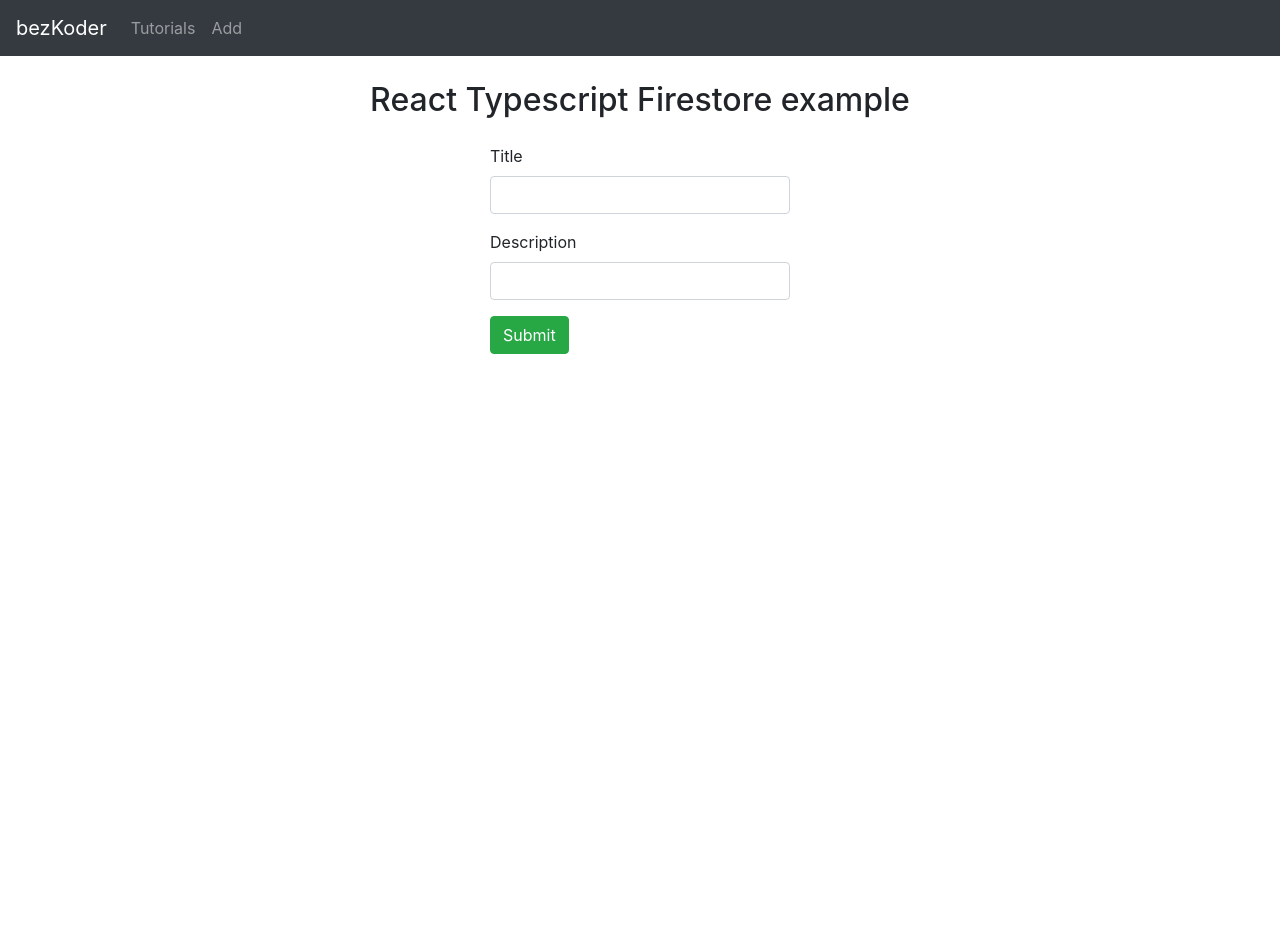
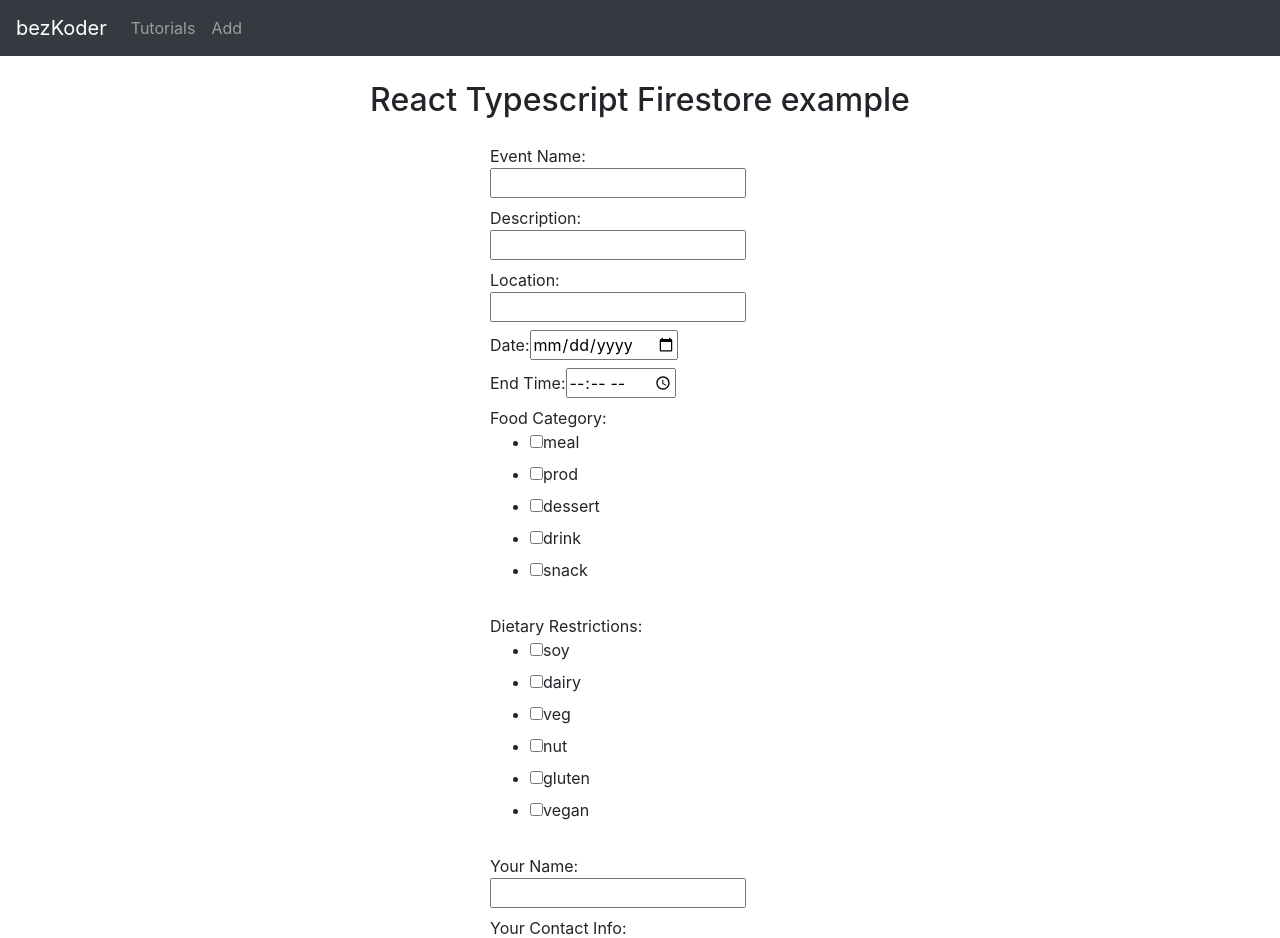
Before and after one commit to cathli66/college-food-insecurity, a React (Create React App) app: page /add in a window 1280 px wide. Shown: the top 938 px of the page. Before the commit the page ends 800 px from the top, so only its background shows below. Built offline with nearby package versions, Linux system fonts and the light colour scheme.

Commit message:
Implemented food posts

```diff
--- a/src/App.tsx
+++ b/src/App.tsx
@@ -3,7 +3,8 @@ import { Switch, Route, Link } from "react-router-dom";
 import "bootstrap/dist/css/bootstrap.min.css";
 import './App.css';
 
-import AddTutorial from "./components/add-tutorial.component";
+// import AddTutorial from "./components/add-tutorial.component";
+import AddPost from "./components/add-post.component";
 import TutorialsList from "./components/tutorials-list.component";
 
 class App extends Component {
@@ -32,7 +33,7 @@ class App extends Component {
           <h2>React Typescript Firestore example</h2>
           <Switch>
             <Route exact path={["/", "/tutorials"]} component={TutorialsList} />
-            <Route exact path="/add" component={AddTutorial} />
+            <Route exact path="/add" component={AddPost} />
           </Switch>
         </div>
       </div>
--- /dev/null
+++ b/src/components/add-post.component.tsx
@@ -0,0 +1,239 @@
+import { Component } from "react";
+import PostDataService from "../services/food-post.service";
+import FoodPostData from '../types/post.type';
+
+type Props = {};
+
+type State = FoodPostData & {
+  submitted: boolean
+};
+
+export default class AddPost extends Component<Props, State> {
+
+  checkedStateRestrict: any;
+  restrictions: string[] = ["soy", "dairy", "veg", "nut", "gluten", "vegan"];
+  categories: string[] = ["meal", "prod", "dessert", "drink", "snack"];
+
+  constructor(props: Props) {
+    super(props);
+    this.savePost = this.savePost.bind(this);
+    this.newPost = this.newPost.bind(this);
+
+    this.state = {
+      name: "",
+      description: "",
+      location: "",
+      date: "",
+      time: "",
+      restrict: [],
+      person: "",
+      contact: "",
+      category: [],
+
+      submitted: false
+    };
+  }
+
+  savePost() {
+    let data = {
+      name: this.state.name,
+      description: this.state.description,
+      location: this.state.location,
+      date: this.state.date,
+      time: this.state.time,
+      restrict: this.state.restrict,
+      person: this.state.person,
+      contact: this.state.contact,
+      category: this.state.category
+    };
+
+    PostDataService.create(data)
+      .then(() => {
+        console.log("Created new item successfully!");
+        this.setState({
+          submitted: true,
+        });
+      })
+      .catch((e: Error) => {
+        console.log(e);
+      });
+  }
+
+  newPost() {
+    this.setState({
+      name: "",
+      description: "",
+      location: "",
+      date: "",
+      time: "",
+      restrict: [],
+      person: "",
+      contact: "",
+      category: [],
+
+
+      submitted: false,
+    });
+  }
+
+  render() {
+    return (
+      <div className="submit-form">
+        {this.state.submitted ? (
+          <div>
+            <h4>You submitted successfully!</h4>
+            <button className="btn btn-success" onClick={this.newPost}>
+              Add
+            </button>
+          </div>
+        ) : (
+          <form
+            // ref={formRef}
+            onSubmit={(e: React.SyntheticEvent) => {
+              e.preventDefault();
+              const target = e.target as typeof e.target & {
+                name: { value: string };
+                description: { value: string };
+                location: { value: string };
+                date: { value: string };
+                time: { value: string };
+                // restrict: { value: string[] };
+                person: { value: string };
+                contact: { value: string };
+                category: { value: string };
+              };
+
+              const restrictselected = this.restrictions.filter(
+                (r: string, index: number) => {
+                var elem = document.getElementById(r) as HTMLInputElement | null;
+                if(elem != null) {
+                  return elem.checked;
+                }
+                else return false;
+                } );
+
+                const categoryselected = this.categories.filter(
+                  (r: string, index: number) => {
+                  var elem = document.getElementById(r) as HTMLInputElement | null;
+                  if(elem != null) {
+                    return elem.checked;
+                  }
+                  else return false;
+                  } );
+
+              this.setState({
+                name: target.name.value,
+                description: target.description.value,
+                location: target.location.value,
+                date: target.date.value,
+                time: target.time.value,
+                restrict: restrictselected,
+                person: target.person.value,
+                contact: target.contact.value,
+                category: categoryselected,
+
+                submitted: true
+              }, () => this.savePost());
+            }}
+          >
+            <div>
+              <label>
+                Event Name:
+                <input type="text" name="name" required />
+              </label>
+            </div>
+            <div>
+              <label>
+                Description:
+                <input type="text" name="description" required />
+              </label>
+            </div>
+            <div>
+              <label>
+                Location:
+                <input type="text" name="location" required />
+              </label>
+            </div>
+            <div>
+              <label>
+                Date:
+                <input type="date" name="date" required />
+              </label>
+            </div>
+            <div>
+              <label>
+                End Time:
+                <input type="time" name="time" required />
+              </label>
+            </div>
+            <div>
+              <label>
+                Food Category:
+                <ul className="category-list">
+                  {this.categories.map((name, index) => {
+                    return (
+                      <li key={index}>
+                        <div className="category-list-item">
+                          <input
+                            type="checkbox"
+                            id={name}
+                            name={name}
+                            value={name}
+                            // checked={this.checkedStateRestrict[index]}
+                            // checked={true}
+                            // onChange={() => this.onChangeRestrict(index)}
+                          />
+                          <label htmlFor={name}>{name}</label>
+                        </div>
+                      </li>
+                    );
+                  })}
+                </ul>
+              </label>
+            </div>
+            <div>
+              <label>
+                Dietary Restrictions:
+                <ul className="dietary-list">
+                  {this.restrictions.map((name, index) => {
+                    return (
+                      <li key={index}>
+                        <div className="dietary-list-item">
+                          <input
+                            type="checkbox"
+                            id={name}
+                            name={name}
+                            value={name}
+                            // checked={this.checkedStateRestrict[index]}
+                            // checked={true}
+                            // onChange={() => this.onChangeRestrict(index)}
+                          />
+                          <label htmlFor={name}>{name}</label>
+                        </div>
+                      </li>
+                    );
+                  })}
+                </ul>
+              </label>
+            </div>
+            <div>
+              <label>
+                Your Name:
+                <input type="text" name="person" required />
+              </label>
+            </div>
+            <div>
+              <label>
+                Your Contact Info:
+                <input type="text" name="contact" required />
+              </label>
+            </div>
+            <div>
+              <input type="submit" value="Create" />
+            </div>
+          </form>
+        )}
+      </div>
+    );
+  }
+}
--- /dev/null
+++ b/src/services/food-post.service.ts
@@ -0,0 +1,24 @@
+import firebase from "../firebase";
+import FoodPostData from "../types/post.type"
+
+const db = firebase.collection("/foodposts");
+
+class PostDataService {
+  getAll() {
+    return db;
+  }
+
+  create(post: FoodPostData) {
+    return db.add(post);
+  }
+
+  update(id: string, value: any) {
+    return db.doc(id).update(value);
+  }
+
+  delete(id: string) {
+    return db.doc(id).delete();
+  }
+}
+
+export default new PostDataService();
```
Also changed, not shown: src/types/post.type.ts (added, +16 -0 lines).
